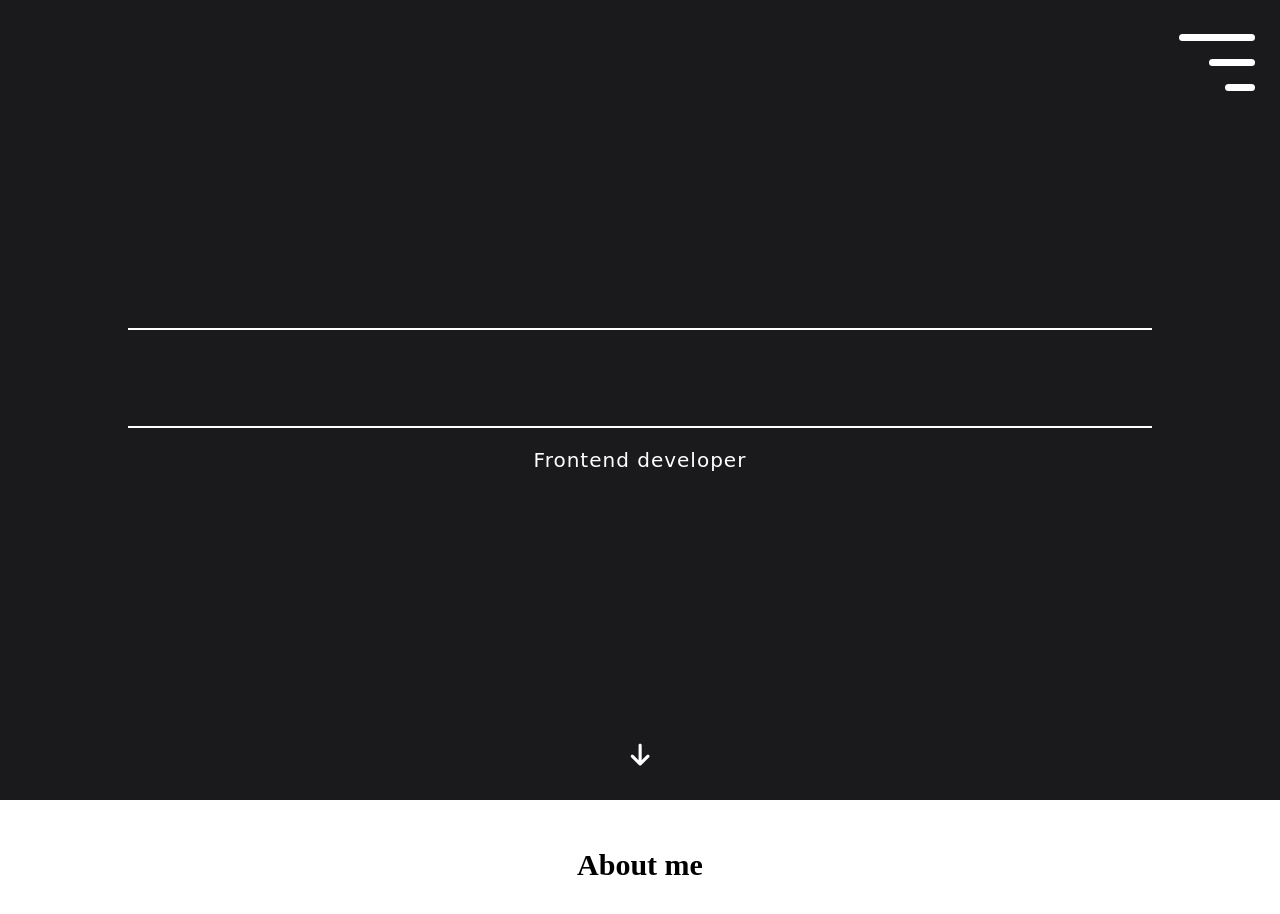
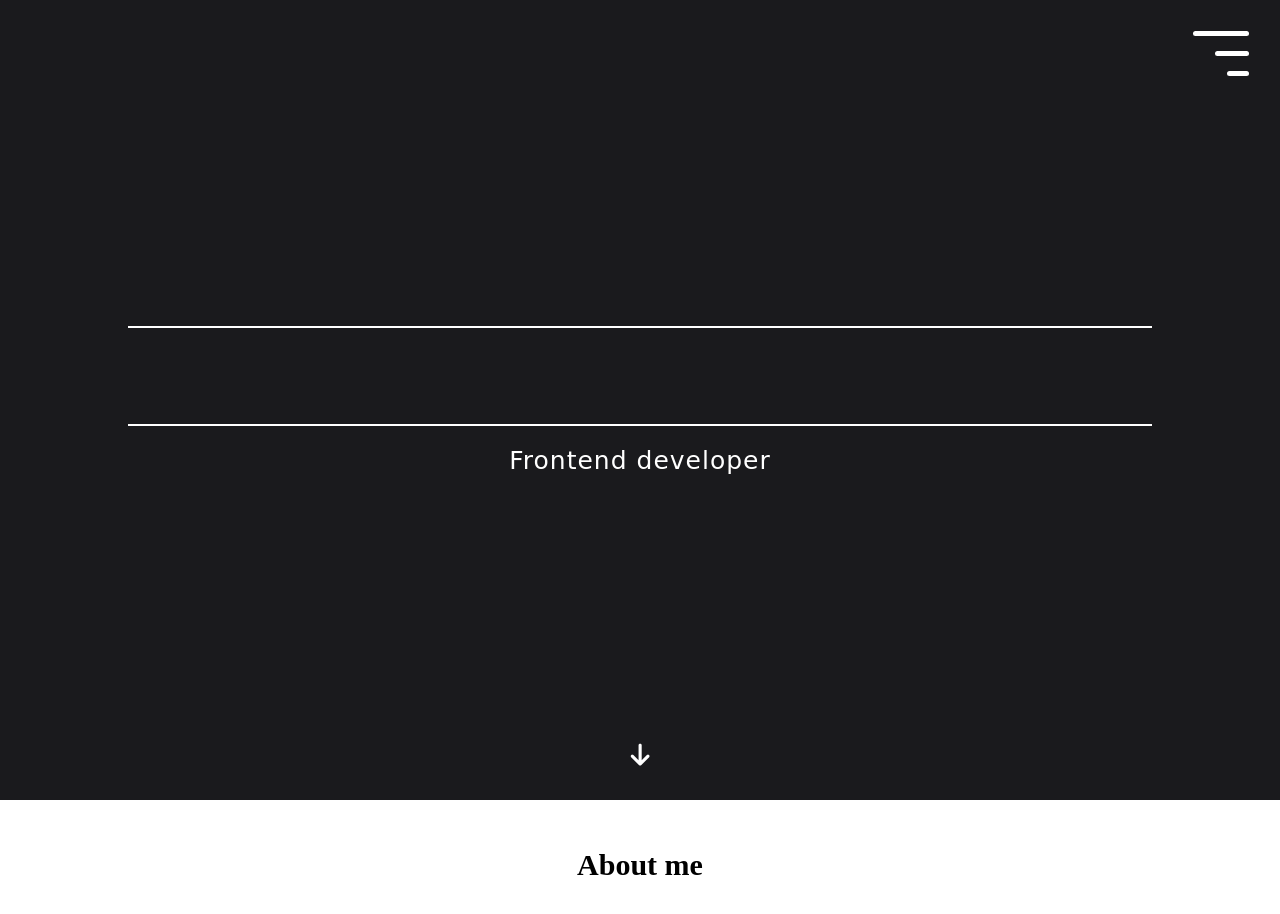
Before and after one commit to OskarCodeJourney/TestWebsite, a plain HTML site: page index.html in a window 1280 px wide. Drawn offline with Linux system fonts and the light colour scheme; a web font is replaced by a local one.

Commit message:
change size of bars btn

```diff
--- a/index.html
+++ b/index.html
@@ -24,7 +24,7 @@
             <div class="burger-bars"></div>
         </div>
         <div class="nav">
-            <a href="#" class="nav-items">About me</a>
+            <a href="#about" class="nav-items">About me</a>
             <a href="#" class="nav-items">Offer</a>
             <a href="#" class="nav-items">Portfolio</a>
             <a href="#" class="nav-items">Contact</a>
@@ -40,9 +40,9 @@
                 </h1>
             </div>
             <p class="header-text">Frontend developer</p>
-            <a href="#" class="arrow-down"><i class="fa-solid fa-arrow-down"></i></a>
+            <a href="#about" class="arrow-down"><i class="fa-solid fa-arrow-down"></i></a>
         </div>
-        <section class="about">
+        <section id="about" class="about">
             <h2 class="about__title">About me</h2>
 
 
--- a/sass/style.scss
+++ b/sass/style.scss
@@ -8,6 +8,7 @@
 
 html {
 	font-size: 62.5%;
+	scroll-behavior: smooth;
 }
 
 body {
@@ -20,7 +21,7 @@ body {
 	background-color: #1a1a1d;
 	.burger-menu {
 		position: fixed;
-		padding: 3em;
+		padding: 2.5em;
 		top: 15px;
 		right: 15px;
 		z-index: 2;
@@ -33,32 +34,32 @@ body {
 		}
 		.burger-bars {
 			position: absolute;
-			width: 80%;
+			width: 70%;
 			top: 20%;
 			left: 10%;
-			height: 7px;
+			height: 5px;
 			border-radius: 8px;
 			background-color: #fff;
 			z-index: 3;
 			&::before {
 				position: absolute;
 				content: '';
-				top: 25px;
+				top: 20px;
 				right: 0;
 				border-radius: 8px;
 				width: 60%;
-				height: 7px;
+				height: 5px;
 				background-color: #fff;
 				transition: width 0.3s;
 			}
 			&::after {
 				position: absolute;
 				content: '';
-				top: 50px;
+				top: 40px;
 				right: 0;
 				border-radius: 8px;
 				width: 40%;
-				height: 7px;
+				height: 5px;
 				background-color: #fff;
 				transition: width 0.3s 0.1s;
 			}
@@ -102,7 +103,7 @@ body {
 				top: 50%;
 				left: 50%;
 				transform: translate(-50%, -50%);
-				font-size: 4rem;
+				font-size: 4.5rem;
 				.header-span {
 					position: relative;
 					top: -100px;
@@ -133,7 +134,7 @@ body {
 			padding: 0 1em;
 			margin-top: 20px;
 			letter-spacing: 1px;
-			font-size: 2rem;
+			font-size: 2.5rem;
 		}
 		.fa-arrow-down {
 			position: relative;
```
Also changed, not shown: css/style.css, 1 other file.
